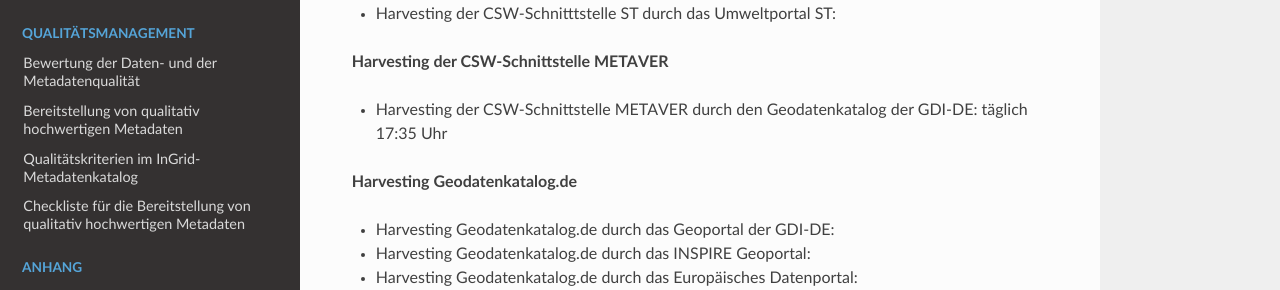
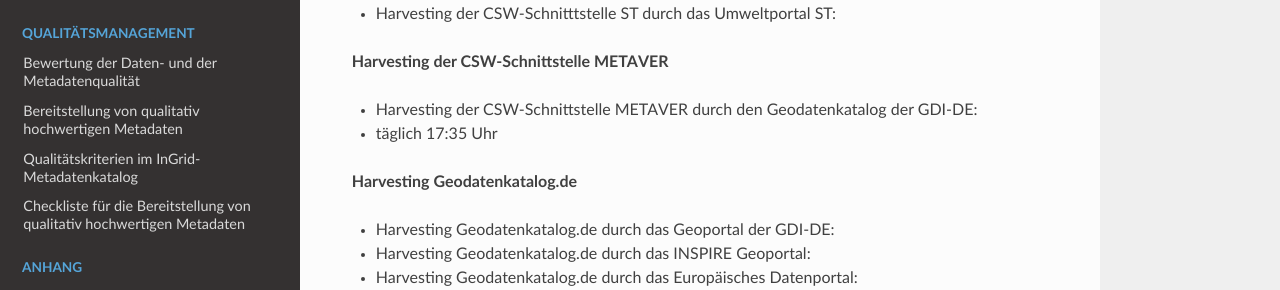
Before and after one commit to tomiwo/ingrid-mdk-st-high-quality-metadata, a Sphinx documentation site: the page built from docs/anhang/harvesting-prozess.rst, in a window 1280 px wide and 900 px high, scrolled down 593 px. Shown: the part 158-448 px from the top of the window. Built offline with Sphinx 7.4.7 and the Read the Docs theme 3.1.0, drawn with Linux system fonts in a browser that asks for light colours.

```diff
--- a/docs/anhang/harvesting-prozess.rst
+++ b/docs/anhang/harvesting-prozess.rst
@@ -36,7 +36,8 @@ Indexierung & Harvesting der Metadatenkataloge ST
 
 **Harvesting der CSW-Schnittstelle METAVER**
 
-- Harvesting der CSW-Schnittstelle METAVER durch den Geodatenkatalog der GDI-DE: täglich 17:35 Uhr
+- Harvesting der CSW-Schnittstelle METAVER durch den Geodatenkatalog der GDI-DE:
+- täglich 17:35 Uhr
 
 
 **Harvesting Geodatenkatalog.de**
```
